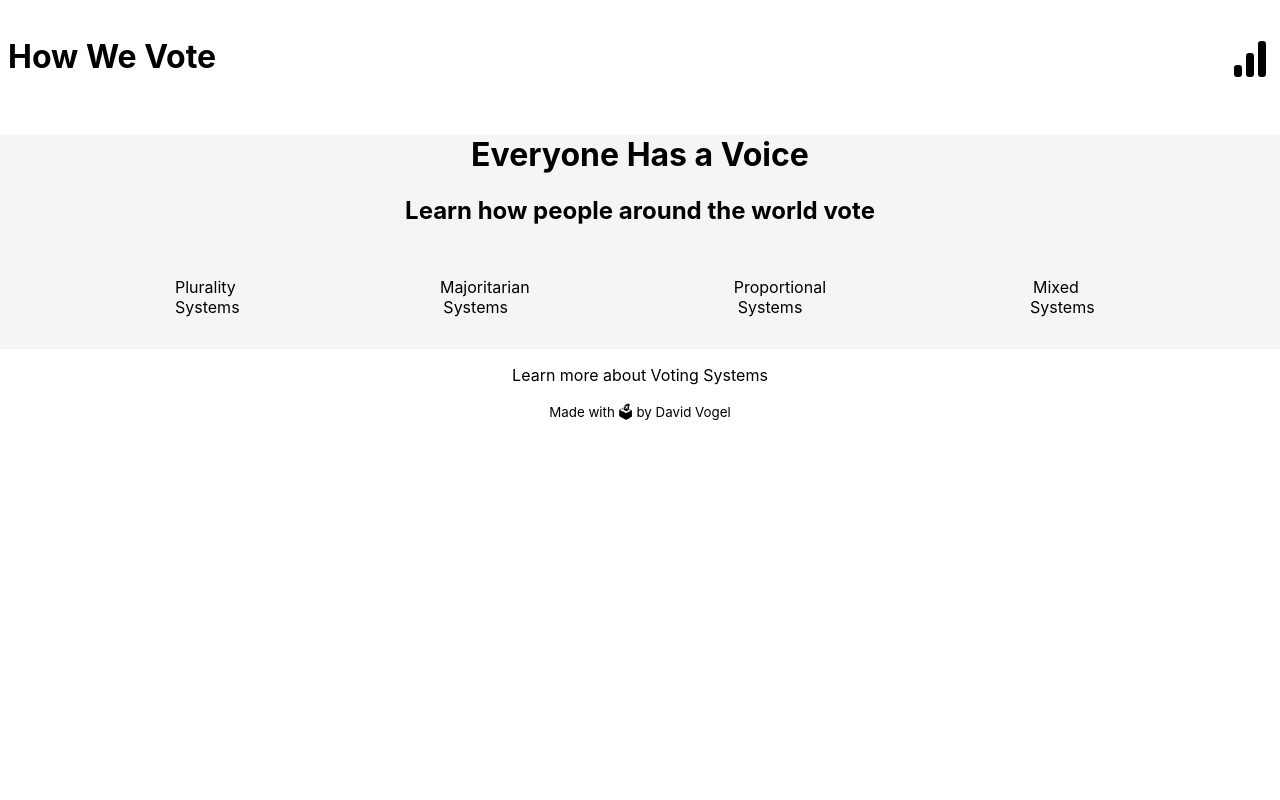
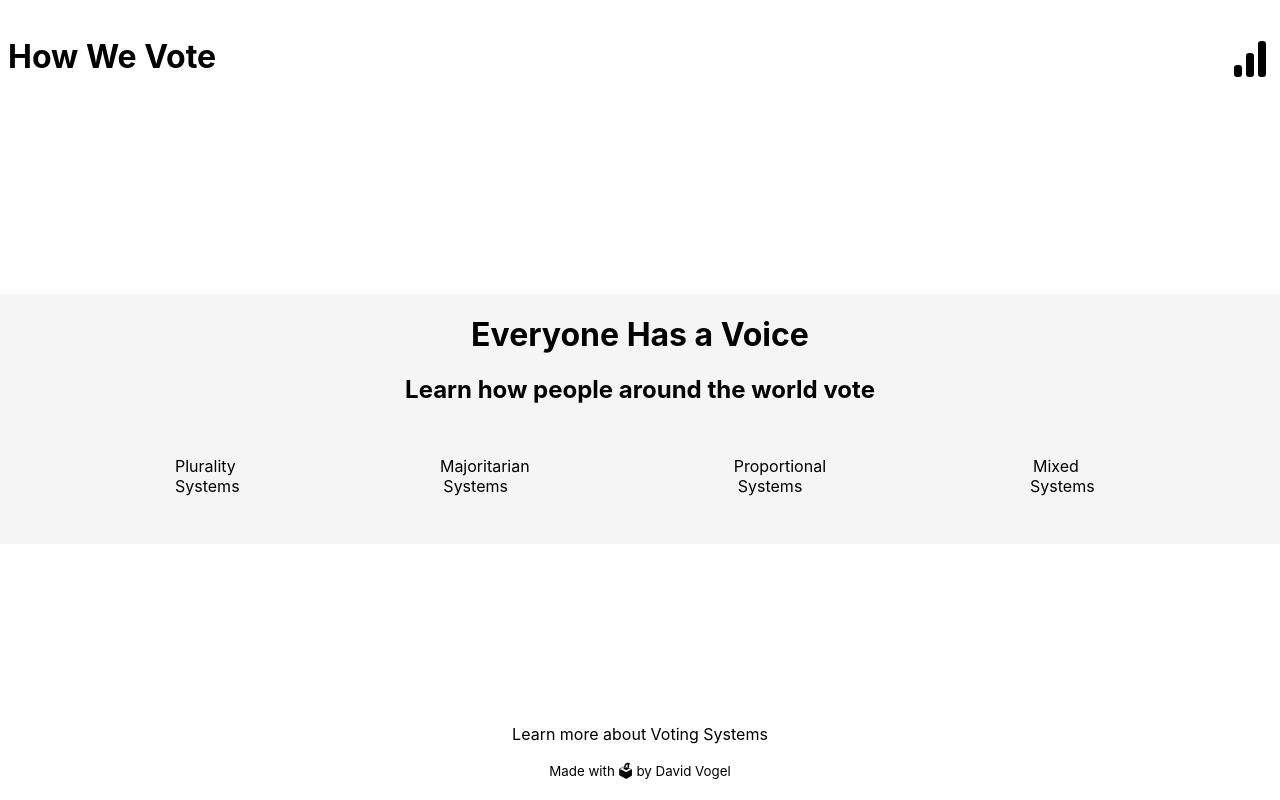
Before and after one commit to davidvdev/how-we-vote, a React (Vite) app: page / in a window 1280 px wide. Built offline with nearby package versions, Linux system fonts and the light colour scheme.

Commit message:
flex and vh for .App

```diff
--- a/src/App.css
+++ b/src/App.css
@@ -1,3 +1,10 @@
+.App {
+    height: 100vh;
+    display: flex;
+    flex-direction: column;
+    justify-content: space-between;
+}
+
 a {
     text-decoration: none;
     color: inherit;
```
